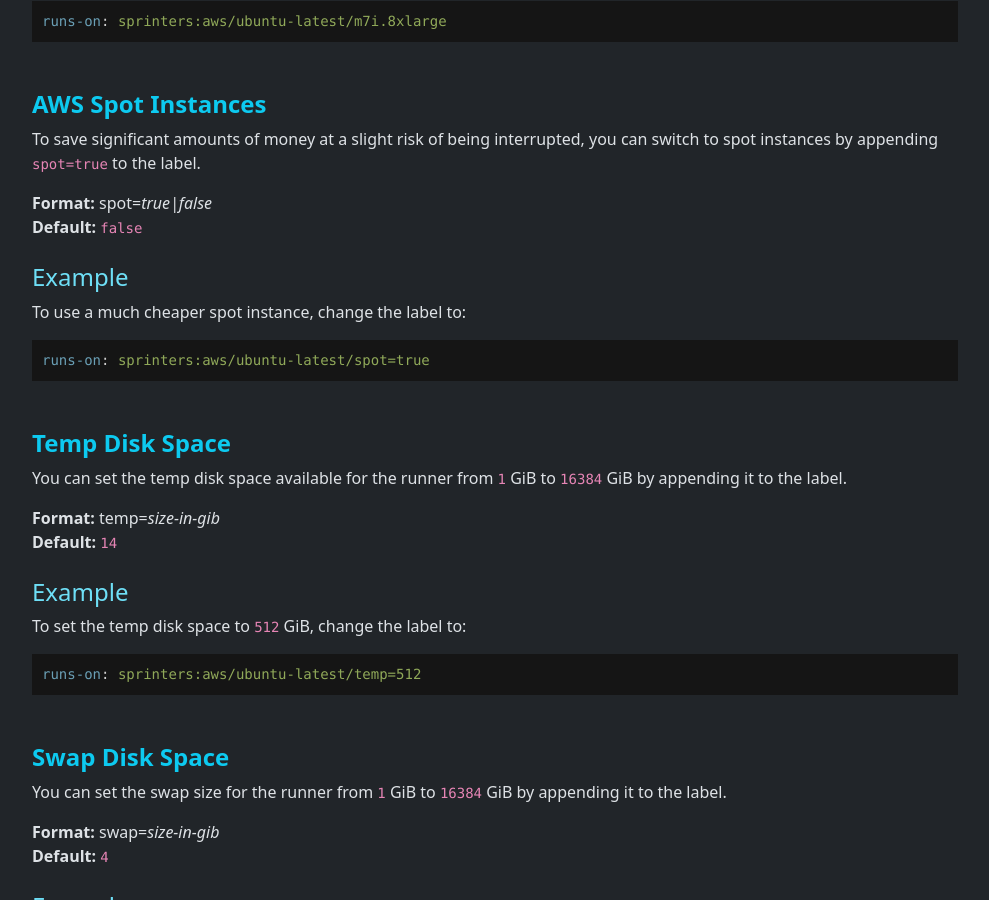
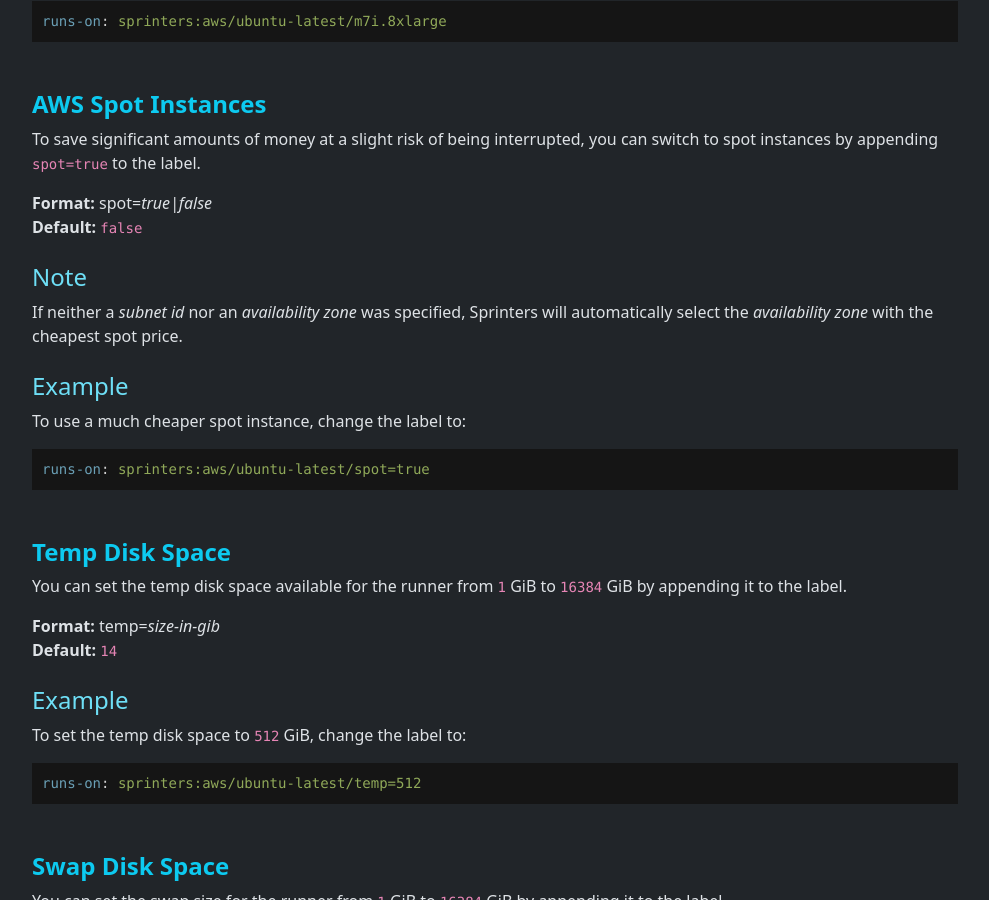
Before and after one commit to sprinters-sh/sprinters.sh, a Jekyll site: the page built from docs/label.md, in a window 1280 px wide and 900 px high, scrolled down 3683 px. Shown: the whole window, without its empty margins (240-1229 px from the left). Built offline with Jekyll 4.4.1, drawn with Linux system fonts in a browser that asks for light colours.

Commit message:
Documented spot AZ auto-selection

```diff
--- a/docs/label.md
+++ b/docs/label.md
@@ -155,6 +155,10 @@
 **Format:** spot=_true|false_\
 **Default:** `false`
 
+{% include h4.html text="Note" %}
+
+If neither a _subnet id_ nor an _availability zone_ was specified, Sprinters will automatically select the _availability zone_ with the cheapest spot price.
+
 {% include h4.html text="Example" %}
 To use a much cheaper spot instance, change the label to:
 
```
Also changed, not shown: docs/setup/aws.md (+1 -1 lines).
